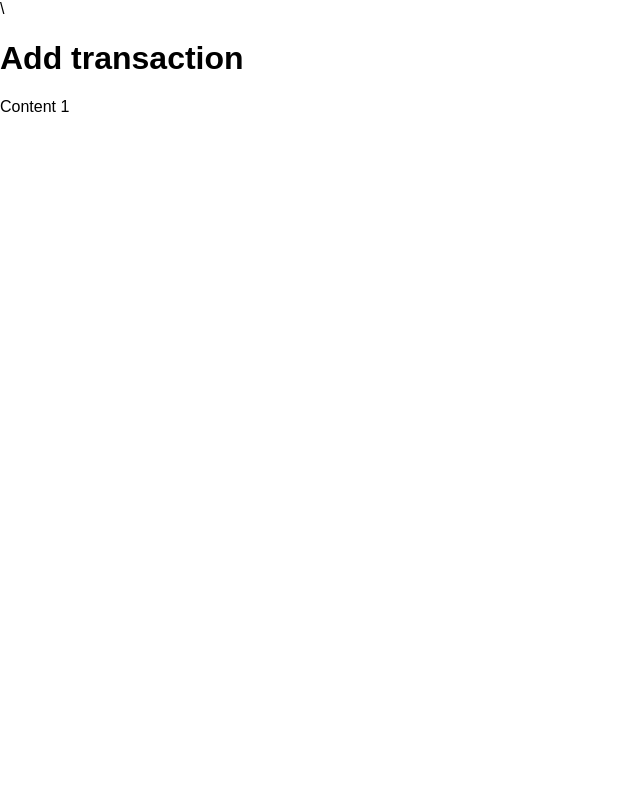
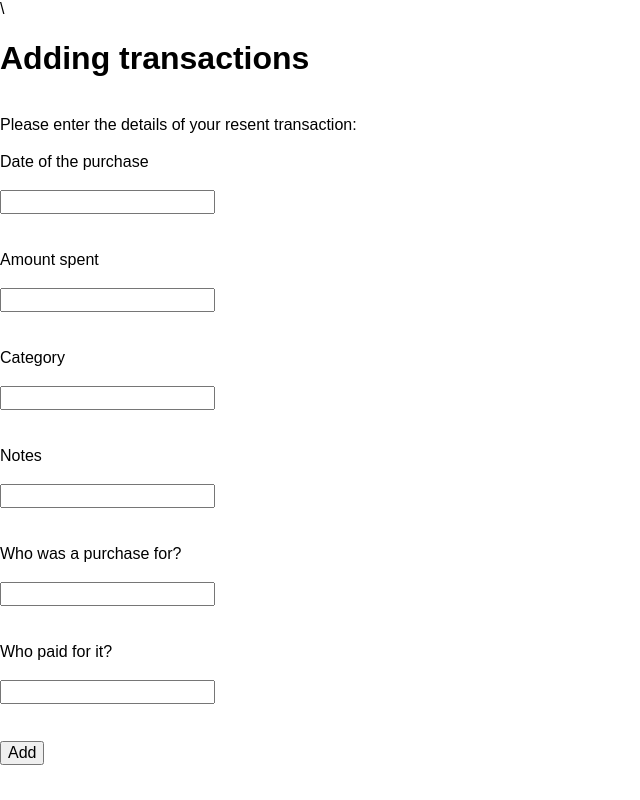
Before and after one commit to AnLi-Mi/Money_Tracker, a Flask app: page /addtransaction in a window 1280 px wide. Shown: the whole page, without its empty margins (0-640 px from the left). Run offline with Flask 2, Linux system fonts and the light colour scheme; some libraries are stand-ins or nearby versions.

Commit message:
adding html form to the 'add trnasaction' site

```diff
--- a/flask_app/app.py
+++ b/flask_app/app.py
@@ -1,14 +1,14 @@
 from flask import Flask, render_template
 
-from flaskext.mysql import MySQL
+#from flaskext.mysql import MySQL
 
 app=Flask(__name__)
-mysql=MySQL()
+#mysql=MySQL()
 
-app.config['MYSQL_DATABASE_USER'] = 'root'
-app.config['MYSQL_DATABASE_PASSWORD'] = '8G13rm3k'
-app.config['MYSQL_DATABASE_HOST'] = 'localhost'
-mysql.init_app(app)
+#app.config['MYSQL_DATABASE_USER'] = 'root'
+#app.config['MYSQL_DATABASE_PASSWORD'] = '8G13rm3k'
+#app.config['MYSQL_DATABASE_HOST'] = 'localhost'
+#mysql.init_app(app)
 
 @app.route('/')
 def welcome():
@@ -37,4 +37,4 @@ def connect_msql():
         print ("Connection unsuccessful")
 
 
-connect_msql()
+#connect_msql()
--- a/flask_app/templates/addtransaction.html
+++ b/flask_app/templates/addtransaction.html
@@ -1,7 +1,27 @@
 {%extends 'base.html' %}
+
 {% block head %}
-<h1> Add transaction </h1>
+<h1> Adding transactions </h1><br>
 {% endblock %}
+
 {% block body %}
-<p> Content 1 </p>
+<div>
+ Please enter the details of your resent transaction: <br><br>
+<form methond='post' action='/addtransaction'>
+  Date of the purchase <br><br>
+    <input type=data name='pur_date'> </input><br><br><br>
+  Amount spent <br><br>
+    <input type=float name='amoutn'> </input><br><br><br>
+  Category <br><br>
+    <input type=text name='category'> </input><br><br><br>
+  Notes <br><br>
+    <input type=text name='notes'> </input><br><br><br>
+  Who was a purchase for? <br><br>
+    <input type=text name='for'> </input><br><br><br>
+  Who paid for it? <br><br>
+    <input type=text name='who_paid'> </input><br><br><br>
+  <button  value='submit' type='submit'>Add</button>
+</form>
+</div>
+
 {% endblock %}
```
